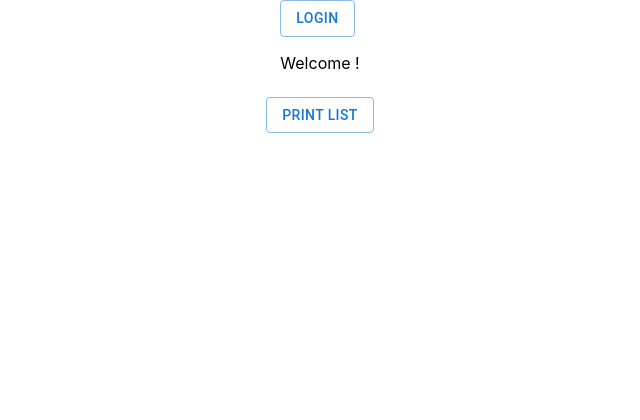
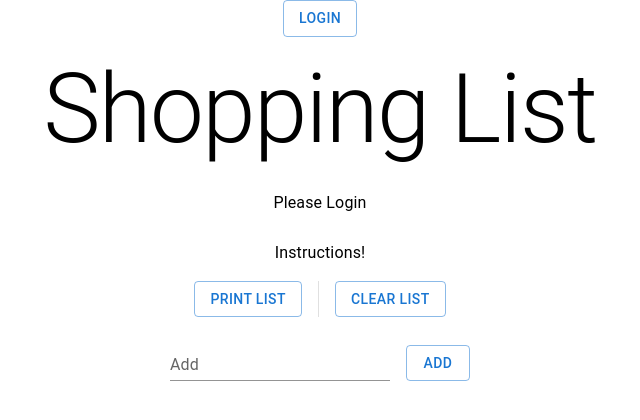
Before and after one commit to IlyasSung/Shopping-List, a React (Create React App) app: page / in a window 1280 px wide. Shown: the top 420 px of the page, without its empty margins (320-960 px from the left). Built offline with nearby package versions, Linux system fonts and the light colour scheme; no server answers.

Commit message:
Added all components

```diff
--- a/src/App.jsx
+++ b/src/App.jsx
@@ -1,36 +1,22 @@
 import React from 'react';
-import { Button, Stack, Box } from '@mui/material';
-import { auth } from './lib/firebase';
-import { useSignInWithGoogle } from 'react-firebase-hooks/auth';
-
+import { Stack } from '@mui/material';
+import Login from './components/Login';
+import Header from './components/Header';
+import ListControl from './components/ListControl';
+import Add from './components/Add';
 
 function App() {
-  const [signInWithGoogle, user] = useSignInWithGoogle(auth);
-  console.log(user ? user : null);
   return (
     <Stack
       direction="column"
-      justifyContent="center"
+      justifyContent="space-around"
       alignItems="center"
-      spacing={1}
+      spacing={2}
     >
-      <Box>
-        <Button
-          variant="outlined"
-          onClick={() => {
-            signInWithGoogle();
-          }}
-        >
-          Login
-        </Button>
-        <p>
-          Welcome {user ? user.user.displayName : null}!
-        </p>
-      </Box>
-
-      <Box>
-        <Button variant="outlined" >Print List</Button>
-      </Box>
+      <Login />
+      <Header />
+      <ListControl />
+      <Add />
     </Stack>
   );
 }
--- /dev/null
+++ b/src/components/Add.jsx
@@ -0,0 +1,18 @@
+import React from 'react';
+import { Button, Stack, TextField } from '@mui/material';
+
+function Add() {
+  return (
+    <Stack
+      direction="row"
+      justifyContent="center"
+      alignItems="flex-end"
+      spacing={2}
+    >
+      <TextField id="standard-basic" label="Add" variant="standard" />
+      <Button variant="outlined">Add</Button>
+    </Stack>
+  );
+}
+
+export default Add;
--- /dev/null
+++ b/src/components/Header.jsx
@@ -0,0 +1,25 @@
+import React from 'react';
+import { Stack, Typography } from '@mui/material';
+import { auth } from '../lib/firebase';
+import { useAuthState } from 'react-firebase-hooks/auth';
+
+
+function Header() {
+  const [user] = useAuthState(auth);
+  return (
+    <Stack
+      direction="column"
+      justifyContent="center"
+      alignItems="center"
+      spacing={3}
+    >
+      <Typography variant="h1">Shopping List</Typography>
+      <Typography variant="subtitle1">
+        {user ? `Welcome ${user.displayName}!` : 'Please Login'}
+      </Typography>
+      <Typography>Instructions!</Typography>
+    </Stack>
+  );
+}
+
+export default Header;
--- /dev/null
+++ b/src/components/ListControl.jsx
@@ -0,0 +1,23 @@
+import React from 'react';
+import { Button, Stack, Box, Divider } from '@mui/material';
+
+function ListControl() {
+  return (
+    <Stack
+      direction="row"
+      justifyContent="center"
+      alignItems="center"
+      divider={<Divider orientation="vertical" flexItem />}
+      spacing={2}
+    >
+      <Box>
+        <Button variant="outlined">Print List</Button>
+      </Box>
+      <Box>
+        <Button variant="outlined">Clear List</Button>
+      </Box>
+    </Stack>
+  );
+}
+
+export default ListControl;
--- /dev/null
+++ b/src/components/Login.jsx
@@ -0,0 +1,23 @@
+import React from 'react';
+import { Button, Box } from '@mui/material';
+import { auth } from '../lib/firebase';
+import { useSignInWithGoogle } from 'react-firebase-hooks/auth';
+
+
+function Login() {
+  const [signInWithGoogle] = useSignInWithGoogle(auth);
+  return (
+    <Box>
+      <Button
+        variant="outlined"
+        onClick={() => {
+          signInWithGoogle();
+        } }
+      >
+        Login
+      </Button>
+    </Box>
+  );
+}
+
+export default Login;
```
